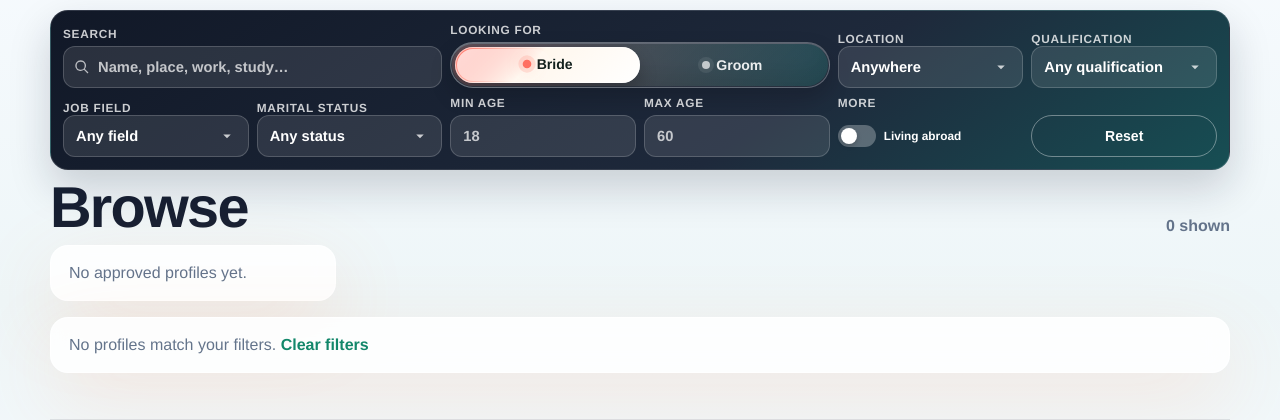
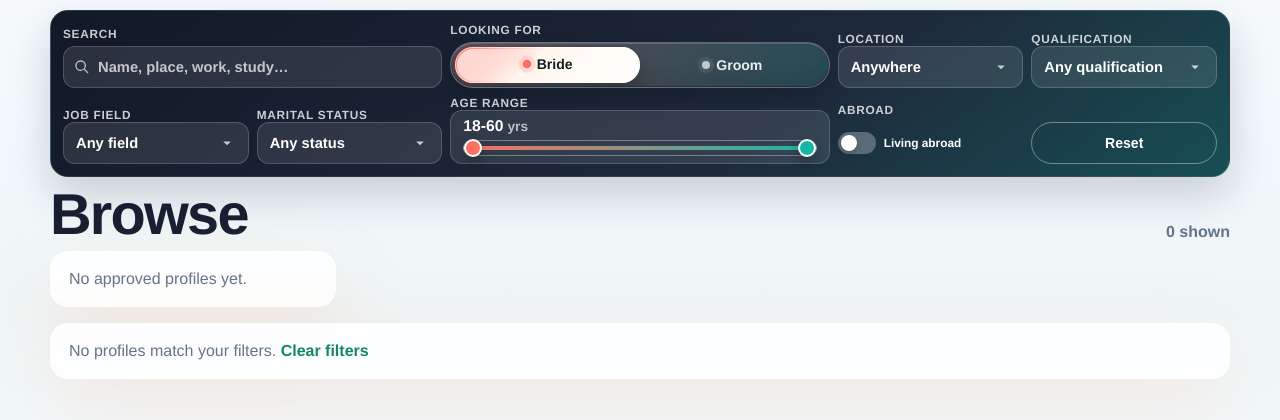
Before and after one commit to greenethirteen/halal-swipe, a FastAPI app: page /profiles in a window 1280 px wide. Shown: the part 120-540 px from the top of the page. Run offline with FastAPI, Linux system fonts and the light colour scheme; some libraries are stand-ins or nearby versions.

Commit message:
Refine compact filters and age range

```diff
--- a/app/settings.py
+++ b/app/settings.py
@@ -28,7 +28,7 @@ class Settings(BaseSettings):
 
     @property
     def asset_version(self) -> str:
-        return f"{self.static_version}-20260718-04"
+        return f"{self.static_version}-20260718-05"
 
     @property
     def google_client_id_clean(self) -> str:
--- a/app/static/styles.css
+++ b/app/static/styles.css
@@ -482,11 +482,12 @@ label { display: grid; gap: 8px; font-weight: 750; color: var(--ink); }
 .bf-search svg { position: absolute; left: 11px; width: 16px; height: 16px; fill: rgba(255,255,255,.68); pointer-events: none; }
 .bf-search input { padding-left: 34px; height: 42px; border-radius: 12px; font-size: .92rem; }
 .bf-row { display: grid; grid-template-columns: repeat(6, minmax(0, 1fr)); gap: 8px; align-items: end; }
-.browse-filters.is-compact .bf-row { grid-template-columns: 54px minmax(120px, 1fr) minmax(76px, .5fr) minmax(104px, .75fr) 52px; align-items: center; gap: 6px; }
+.browse-filters.is-compact .bf-row { grid-template-columns: 54px repeat(5, minmax(0, 1fr)); align-items: center; gap: 6px; }
 .bf-search-field { grid-column: span 2; }
 .browse-filters.is-compact .bf-location-field,
-.browse-filters.is-compact .bf-max-age-field,
+.browse-filters.is-compact .bf-age-range-field,
 .browse-filters.is-compact .bf-job-field,
+.browse-filters.is-compact .bf-marital-field,
 .browse-filters.is-compact .bf-toggle-field { grid-column: auto; }
 .bf-field { position: relative; gap: 5px; font-size: .74rem; font-weight: 800; text-transform: uppercase; letter-spacing: .06em; color: rgba(255,255,255,.78); }
 .bf-label { display: block; }
@@ -494,8 +495,7 @@ label { display: grid; gap: 8px; font-weight: 750; color: var(--ink); }
 .browse-filters.is-compact .bf-search-field .bf-label,
 .browse-filters.is-compact .bf-type-field .bf-label,
 .browse-filters.is-compact .bf-secondary-field .bf-label,
-.browse-filters.is-compact .bf-reset-field .bf-label,
-.browse-filters.is-compact .bf-toggle-field .bf-label { display: none; }
+.browse-filters.is-compact .bf-reset-field .bf-label { display: none; }
 .browse-filters.is-compact .bf-compact-logo { display: flex; align-items: center; justify-content: center; }
 .browse-filters.is-compact .bf-search-field,
 .browse-filters.is-compact .bf-type-field,
@@ -572,6 +572,80 @@ label { display: grid; gap: 8px; font-weight: 750; color: var(--ink); }
 .browse-filters.is-compact .bf-reset-field .button { height: 30px; min-height: 30px; border-radius: 10px; padding: 0 8px; font-size: .76rem; }
 .browse-filters.is-compact .bf-reset-field .button { font-size: .82rem; }
 .bf-age { max-width: none; }
+.bf-age-range-field { grid-column: span 2; }
+.bf-age-range {
+  display: grid;
+  gap: 6px;
+  min-height: 42px;
+  padding: 7px 12px;
+  border: 1px solid rgba(255,255,255,.18);
+  border-radius: 12px;
+  background: rgba(255,255,255,.1);
+}
+.bf-age-readout { display: flex; align-items: baseline; gap: 4px; color: #fff; font-size: .86rem; line-height: 1; letter-spacing: 0; text-transform: none; }
+.bf-age-readout strong { font-size: .98rem; }
+.bf-age-readout span { color: rgba(255,255,255,.68); font-weight: 800; }
+.bf-range-track {
+  position: relative;
+  height: 16px;
+  display: flex;
+  align-items: center;
+}
+.bf-range-track::before,
+.bf-range-fill {
+  content: "";
+  position: absolute;
+  left: 0;
+  right: 0;
+  height: 4px;
+  border-radius: 999px;
+}
+.bf-range-track::before { background: rgba(255,255,255,.22); }
+.bf-range-fill { background: linear-gradient(90deg, #ff6f61, #14b8a6); }
+.bf-range-track input[type="range"] {
+  position: absolute;
+  inset: 0;
+  width: 100%;
+  height: 16px;
+  margin: 0;
+  padding: 0;
+  appearance: none;
+  background: transparent;
+  pointer-events: none;
+}
+.bf-range-track input[type="range"]::-webkit-slider-thumb {
+  appearance: none;
+  width: 18px;
+  height: 18px;
+  border: 2px solid #fff;
+  border-radius: 50%;
+  background: #14b8a6;
+  box-shadow: 0 5px 12px rgba(0,0,0,.28);
+  pointer-events: auto;
+}
+.bf-range-track input[type="range"]:first-of-type::-webkit-slider-thumb { background: #ff6f61; }
+.bf-range-track input[type="range"]::-moz-range-thumb {
+  width: 16px;
+  height: 16px;
+  border: 2px solid #fff;
+  border-radius: 50%;
+  background: #14b8a6;
+  box-shadow: 0 5px 12px rgba(0,0,0,.28);
+  pointer-events: auto;
+}
+.bf-range-track input[type="range"]:first-of-type::-moz-range-thumb { background: #ff6f61; }
+.browse-filters.is-compact .bf-age-range {
+  height: 30px;
+  min-height: 30px;
+  padding: 0 8px;
+  display: flex;
+  align-items: center;
+  justify-content: center;
+  border-radius: 10px;
+}
+.browse-filters.is-compact .bf-age-readout { font-size: .68rem; }
+.browse-filters.is-compact .bf-age-readout strong { font-size: .76rem; }
+.browse-filters.is-compact .bf-range-track { display: none; }
 .bf-type-field { display: grid; grid-column: span 2; }
 .bf-profile-toggle {
   position: relative;
@@ -692,7 +766,7 @@ label { display: grid; gap: 8px; font-weight: 750; color: var(--ink); }
   .browse-shell { gap: 8px; }
   .browse-filters { padding: 8px; border-radius: 16px; }
   .browse-filters.is-compact { border-radius: 16px; padding: 6px; }
-  .browse-filters.is-compact .bf-row { grid-template-columns: 42px minmax(78px, 1fr) 58px 80px 36px; gap: 5px; }
+  .browse-filters.is-compact .bf-row { grid-template-columns: 38px repeat(5, minmax(0, 1fr)); gap: 4px; }
   .browse-filters.is-compact .bf-compact-logo img { width: 38px; height: 26px; }
   .browse-filters.is-compact .bf-field { font-size: .5rem; }
   .browse-filters.is-compact .bf-select-btn,
@@ -700,6 +774,11 @@ label { display: grid; gap: 8px; font-weight: 750; color: var(--ink); }
   .bf-row { grid-template-columns: 1fr 1fr; gap: 6px; }
   .bf-search-field { grid-column: 1 / -1; }
   .bf-type-field { grid-column: span 1; }
+  .bf-age-range-field { grid-column: span 1; }
+  .bf-age-range { min-height: 38px; padding: 6px 10px; }
+  .bf-age-readout strong { font-size: .9rem; }
+  .bf-range-track { height: 14px; }
+  .bf-range-track input[type="range"]::-webkit-slider-thumb { width: 16px; height: 16px; }
   .bf-profile-toggle { min-height: 38px; padding: 3px; }
   .bf-profile-toggle button { min-height: 32px; font-size: .8rem; }
   .bf-search input, .bf-select-btn, .bf-field input, .bf-reset-field .button { height: 38px; min-height: 38px; }
--- a/app/templates/profiles.html
+++ b/app/templates/profiles.html
@@ -58,7 +58,7 @@
           <svg viewBox="0 0 24 24" aria-hidden="true"><path d="m7 10 5 5 5-5H7Z"/></svg>
         </button>
       </div>
-      <div class="bf-field bf-secondary-field"><span class="bf-label">Marital status</span>
+      <div class="bf-field bf-marital-field"><span class="bf-label">Marital status</span>
         <select id="fMarital" class="bf-native-select" tabindex="-1" aria-hidden="true">
           <option value="">Any status</option>
           {% for m in marital_statuses %}<option value="{{ m }}">{{ m }}</option>{% endfor %}
@@ -68,13 +68,19 @@
           <svg viewBox="0 0 24 24" aria-hidden="true"><path d="m7 10 5 5 5-5H7Z"/></svg>
         </button>
       </div>
-      <label class="bf-field bf-age bf-secondary-field"><span class="bf-label">Min age</span>
-        <input id="fMin" type="number" min="18" max="99" inputmode="numeric" placeholder="18">
-      </label>
-      <label class="bf-field bf-age bf-max-age-field"><span class="bf-label">Max age</span>
-        <input id="fMax" type="number" min="18" max="99" inputmode="numeric" placeholder="60">
-      </label>
-      <label class="bf-field bf-toggle-field"><span class="bf-label">More</span>
+      <div class="bf-field bf-age-range-field"><span class="bf-label">Age range</span>
+        <input id="fMin" type="hidden" value="18">
+        <input id="fMax" type="hidden" value="60">
+        <div class="bf-age-range">
+          <div class="bf-age-readout"><strong id="fAgeText">18-60</strong><span>yrs</span></div>
+          <div class="bf-range-track">
+            <span class="bf-range-fill" id="fAgeFill"></span>
+            <input id="fMinRange" type="range" min="18" max="60" value="18" aria-label="Minimum age">
+            <input id="fMaxRange" type="range" min="18" max="60" value="60" aria-label="Maximum age">
+          </div>
+        </div>
+      </div>
+      <label class="bf-field bf-toggle-field"><span class="bf-label">Abroad</span>
         <span class="bf-toggle">
         <input id="fAbroad" type="checkbox">
         <span class="bf-switch"></span>
@@ -115,30 +121,43 @@
   const fMarital = document.getElementById('fMarital');
   const fMin = document.getElementById('fMin');
   const fMax = document.getElementById('fMax');
+  const fMinRange = document.getElementById('fMinRange');
+  const fMaxRange = document.getElementById('fMaxRange');
+  const fAgeText = document.getElementById('fAgeText');
+  const fAgeFill = document.getElementById('fAgeFill');
   const fAbroad = document.getElementById('fAbroad');
   const countEl = document.getElementById('browseCount');
   const emptyEl = document.getElementById('browseEmpty');
   const filters = document.getElementById('browseFilters');
   let compact = false;
-  let compactEnter = 0;
-  let compactExit = 0;
 
   function tokens(){ return (fq.value || '').toLowerCase().split(/\s+/).filter(Boolean); }
 
-  function measureCompactThresholds(){
+  function syncCompactFilters(){
     if(!filters) return;
-    const wasCompact = filters.classList.contains('is-compact');
-    filters.classList.remove('is-compact');
-    compactEnter = filters.offsetTop + filters.offsetHeight + 24;
-    compactExit = filters.offsetTop + 36;
-    filters.classList.toggle('is-compact', wasCompact);
+    compact = window.scrollY > 4;
+    filters.classList.toggle('is-compact', compact);
   }
 
-  function syncCompactFilters(){
-    if(!filters) return;
-    if(!compact && window.scrollY > compactEnter) compact = true;
-    else if(compact && window.scrollY < compactExit) compact = false;
-    filters.classList.toggle('is-compact', compact);
+  function syncAgeRange(changed, shouldApply = true){
+    let min = parseInt(fMinRange.value, 10);
+    let max = parseInt(fMaxRange.value, 10);
+    if(min > max){
+      if(changed === fMinRange) max = min;
+      else min = max;
+    }
+    fMinRange.value = String(min);
+    fMaxRange.value = String(max);
+    fMin.value = String(min);
+    fMax.value = String(max);
+    if(fAgeText) fAgeText.textContent = `${min}-${max}`;
+    if(fAgeFill){
+      const low = ((min - 18) / 42) * 100;
+      const high = ((max - 18) / 42) * 100;
+      fAgeFill.style.left = `${low}%`;
+      fAgeFill.style.width = `${high - low}%`;
+    }
+    if(shouldApply) apply();
   }
 
   function syncSelectButton(select){
@@ -226,7 +245,8 @@
 
   function reset(){
     fq.value=''; setType('Bride', false); fLocation.value=''; fQual.value='';
-    fJob.value=''; fMarital.value=''; fMin.value=''; fMax.value=''; fAbroad.checked=false;
+    fJob.value=''; fMarital.value=''; fMinRange.value='18'; fMaxRange.value='60'; fAbroad.checked=false;
+    syncAgeRange(null, false);
     [fLocation, fQual, fJob, fMarital].forEach(select => {
       syncSelectButton(select);
       const popup = document.querySelector(`.bf-select-popup[data-for="${select.id}"]`);
@@ -242,16 +262,17 @@
     if(shouldApply) apply();
   }
 
-  [fq, fMin, fMax].forEach(el => el.addEventListener('input', apply));
+  [fq].forEach(el => el.addEventListener('input', apply));
+  [fMinRange, fMaxRange].forEach(el => el.addEventListener('input', () => syncAgeRange(el)));
   [fAbroad].forEach(el => el.addEventListener('change', apply));
   typeButtons.forEach(btn => btn.addEventListener('click', () => setType(btn.dataset.value)));
   buildSelectPopups();
+  syncAgeRange(null, false);
   setType(fType.value, false);
   apply();
-  measureCompactThresholds();
   syncCompactFilters();
   window.addEventListener('scroll', syncCompactFilters, {passive: true});
-  window.addEventListener('resize', () => { measureCompactThresholds(); syncCompactFilters(); }, {passive: true});
+  window.addEventListener('resize', syncCompactFilters, {passive: true});
   document.addEventListener('click', () => closeSelectPopups());
   document.addEventListener('keydown', e => { if(e.key === 'Escape') closeSelectPopups(); });
   document.getElementById('fReset').addEventListener('click', reset);
```
